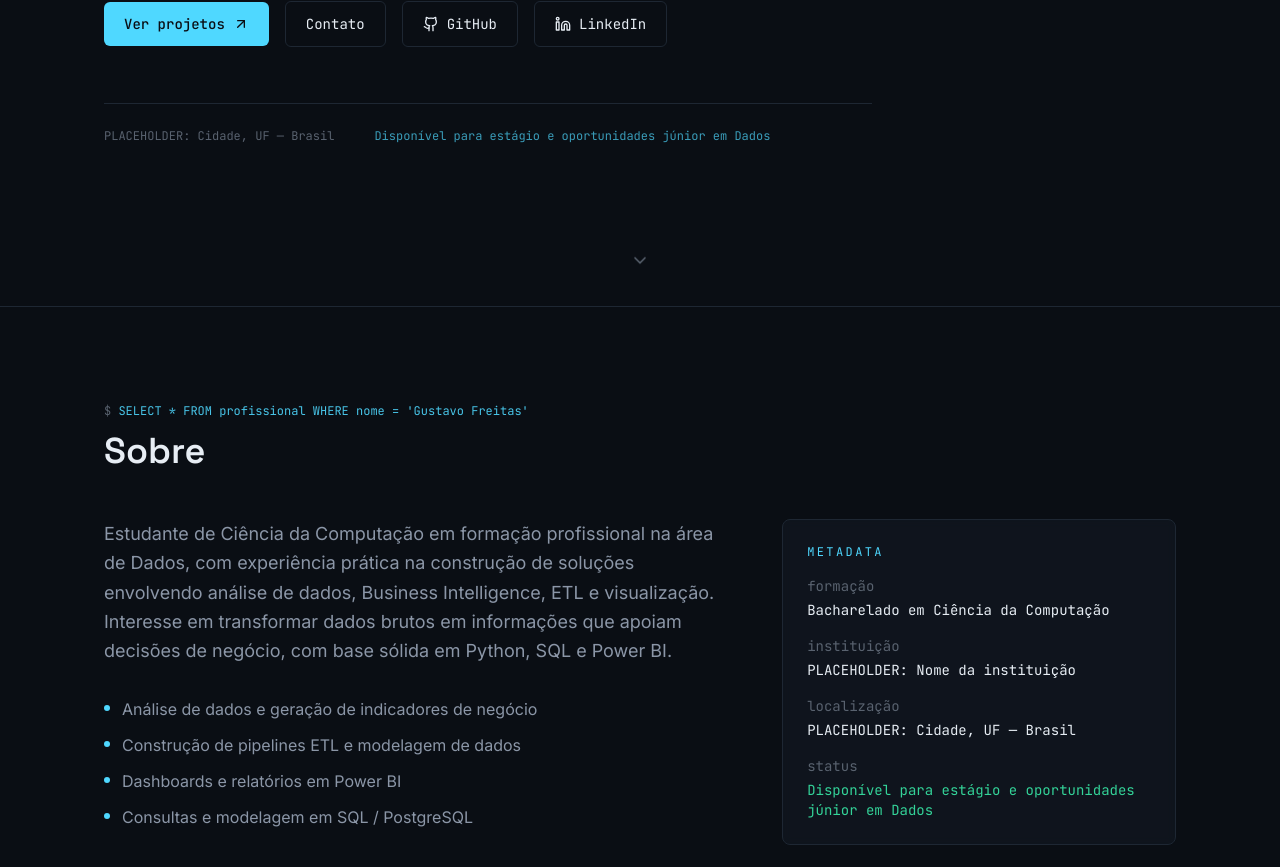
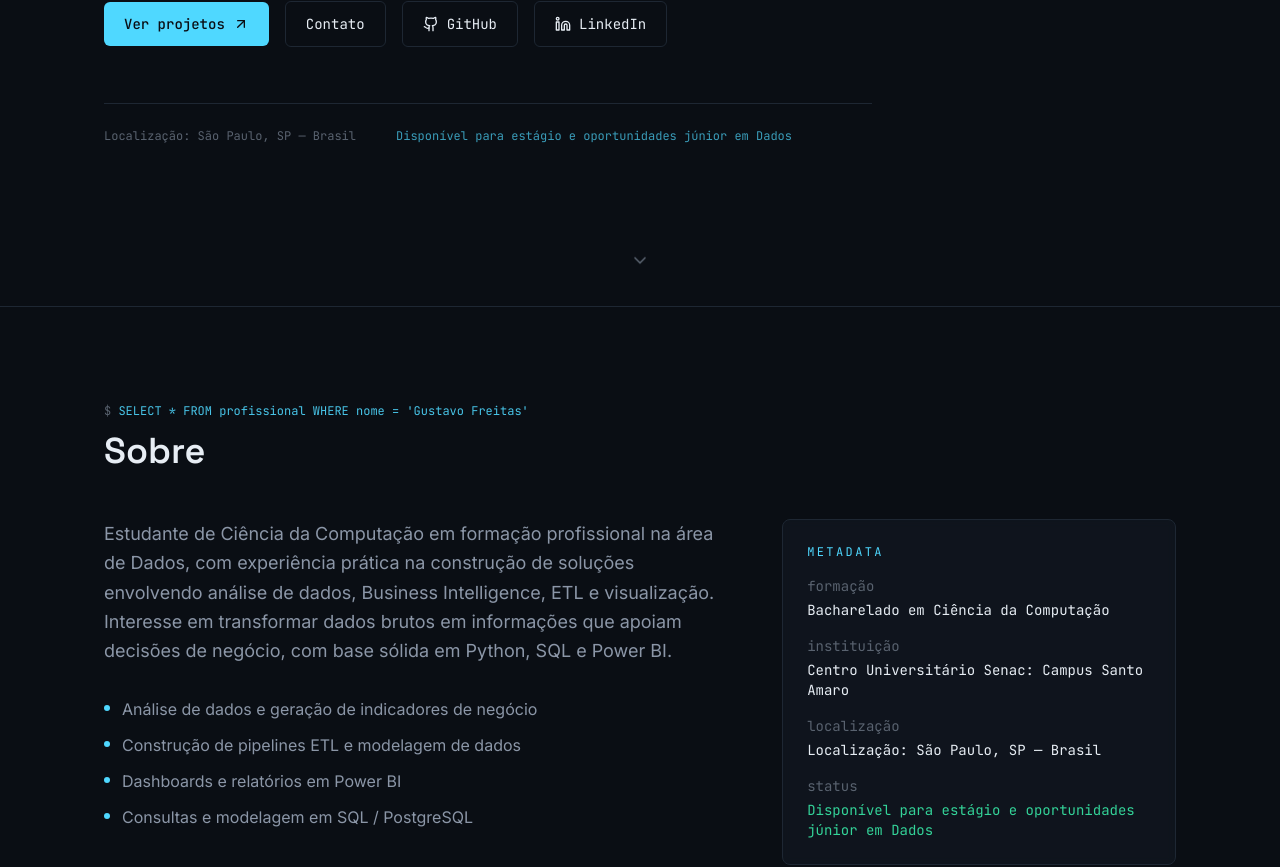
Before and after one commit to gustavfreitas/portfolio, a Next.js app: page / in a window 1280 px wide. Shown: the part 494-1361 px from the top of the page. Built offline with nearby package versions, Linux system fonts and the light colour scheme.

Commit message:
Atualizando Dados de PLACEHOLDER

```diff
--- a/src/data/site.ts
+++ b/src/data/site.ts
@@ -7,18 +7,18 @@ export const site = {
   role: "Data Analytics | Business Intelligence | Python | SQL",
   tagline:
     "Transformo dados em análises, indicadores e soluções que apoiam decisões de negócio.",
-  location: "PLACEHOLDER: Cidade, UF — Brasil",
+  location: "Localização: São Paulo, SP — Brasil",
   availability: "Disponível para estágio e oportunidades júnior em Dados",
-  email: "PLACEHOLDER_EMAIL@dominio.com",
+  email: "gu.gusta.freitas@hotmail.com",
   links: {
-    github: "https://github.com/PLACEHOLDER_GITHUB",
-    linkedin: "https://linkedin.com/in/PLACEHOLDER_LINKEDIN",
+    github: "https://github.com/gustavfreitas",
+    linkedin: "https://www.linkedin.com/in/gs-freitas/",
   },
   seo: {
     title: "Gustavo Freitas | Data Analytics & Business Intelligence",
     description:
       "Portfolio de Gustavo Freitas — projetos em Data Analytics, Business Intelligence, Python, SQL, ETL e Power BI.",
-    url: "https://PLACEHOLDER-dominio.com",
+    url: "https://portfolio-tawny-one-99.vercel.app/#top",
   },
   about: {
     summary:
@@ -32,8 +32,8 @@ export const site = {
   },
   education: {
     degree: "Bacharelado em Ciência da Computação",
-    institution: "PLACEHOLDER: Nome da instituição",
-    period: "PLACEHOLDER: 20XX — em andamento",
+    institution: "Centro Universitário Senac: Campus Santo Amaro",
+    period: "Período: 2023 — em andamento",
   },
 };
 
```
